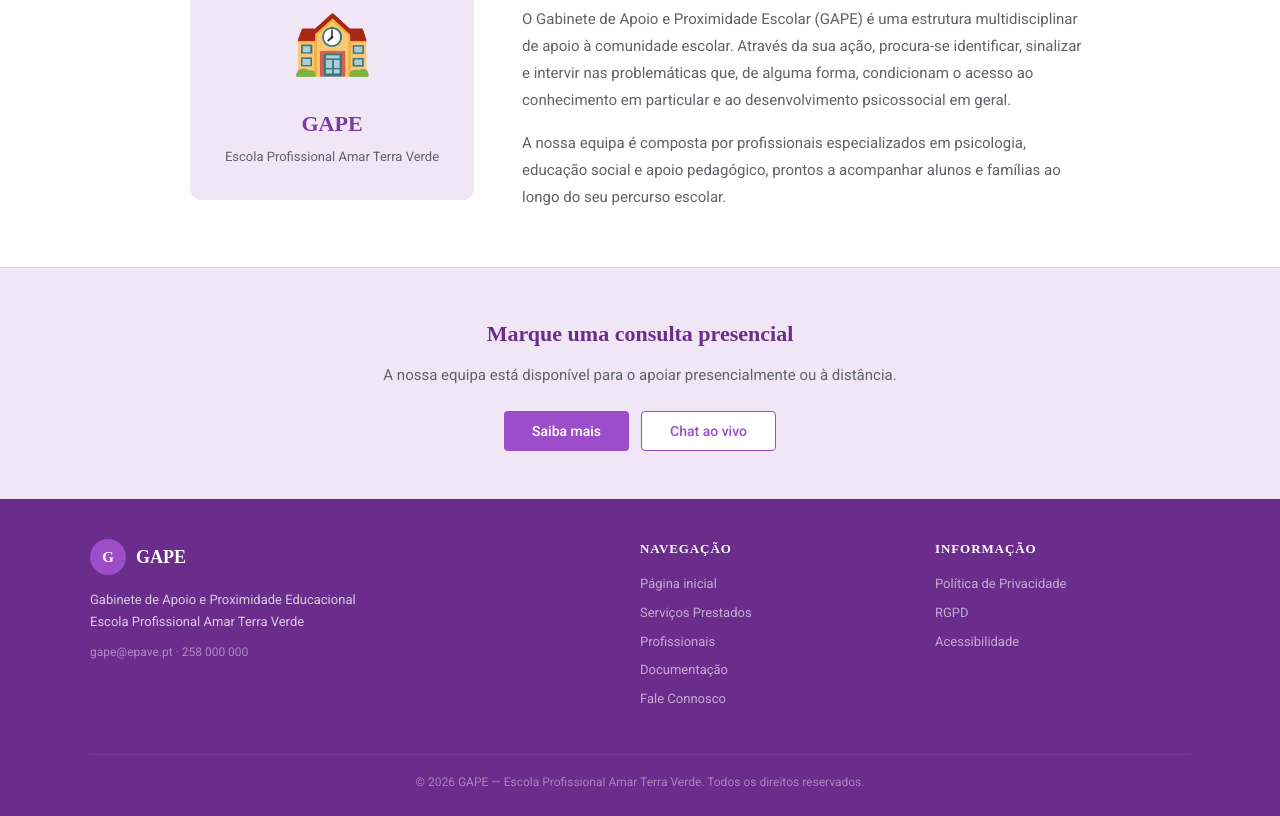
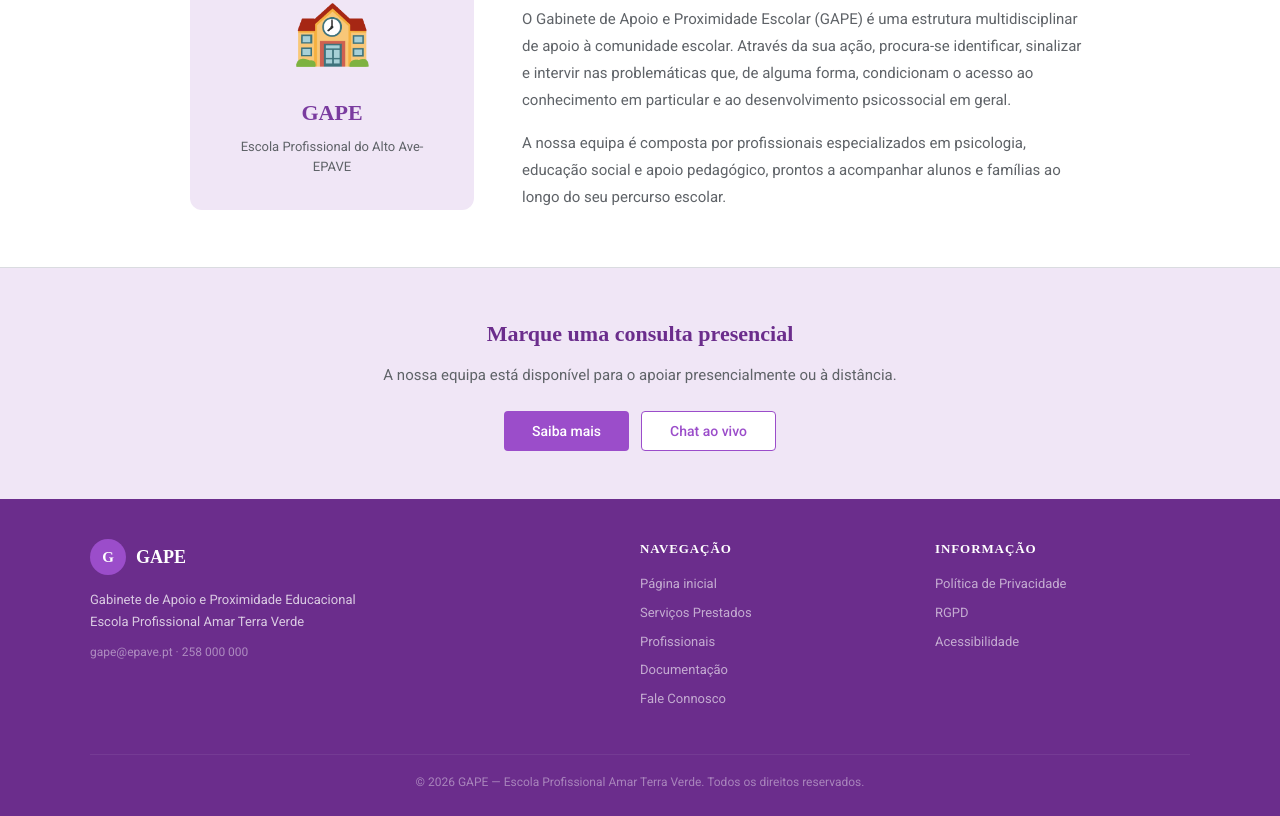
Before and after one commit to Glaucobarbosa/gape-site, a React (Vite) app: page / in a window 1280 px wide. Shown: the part 1240-2056 px from the top of the page. Built offline with nearby package versions, Linux system fonts and the light colour scheme; a web font is replaced by a local one.

Commit message:
Update Home.jsx

```diff
--- a/src/components/Home.jsx
+++ b/src/components/Home.jsx
@@ -152,7 +152,7 @@ export default function Home({ setPage }) {
               color: 'var(--teal-dark)',
             }}>GAPE</div>
             <div style={{ fontSize: 13, color: 'var(--gray-text)', marginTop: 6 }}>
-              Escola Profissional Amar Terra Verde
+              Escola Profissional do Alto Ave-EPAVE
             </div>
           </div>
           <div>
```
